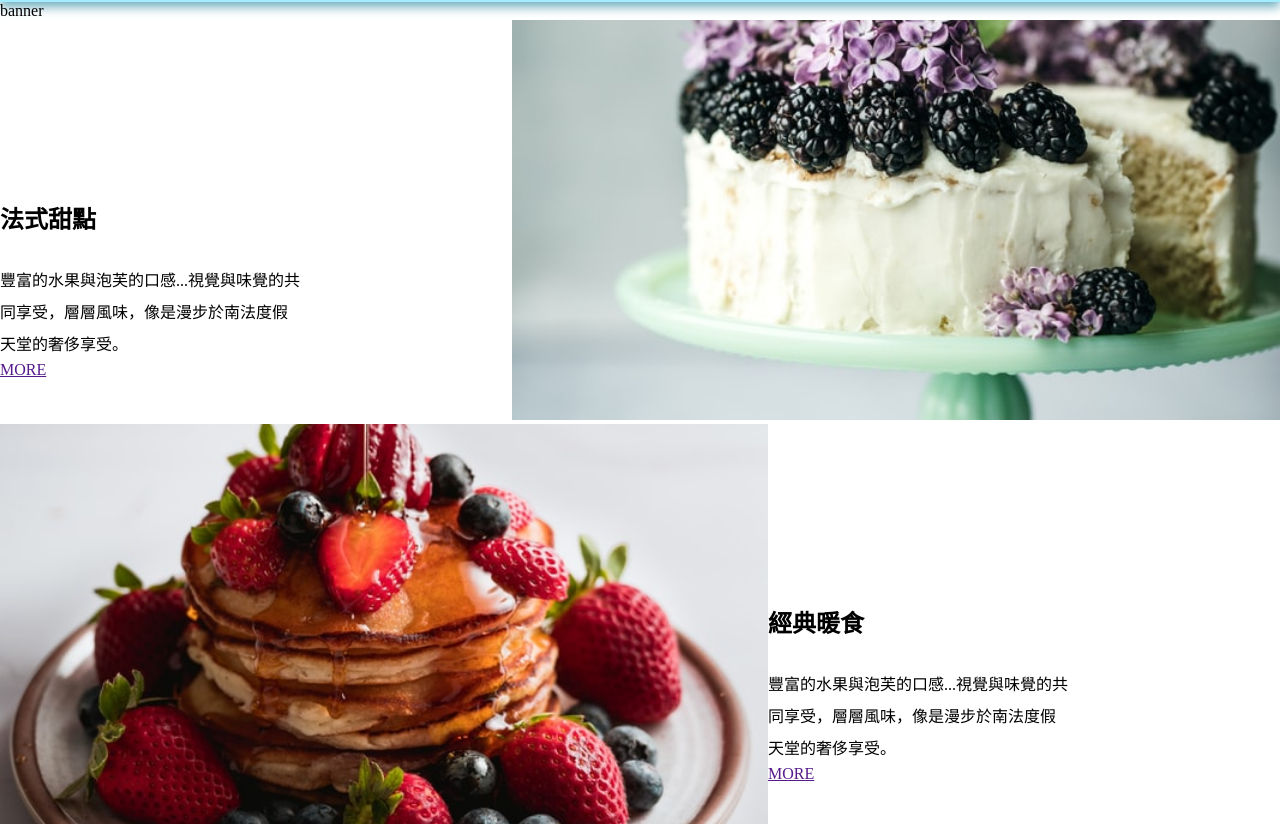
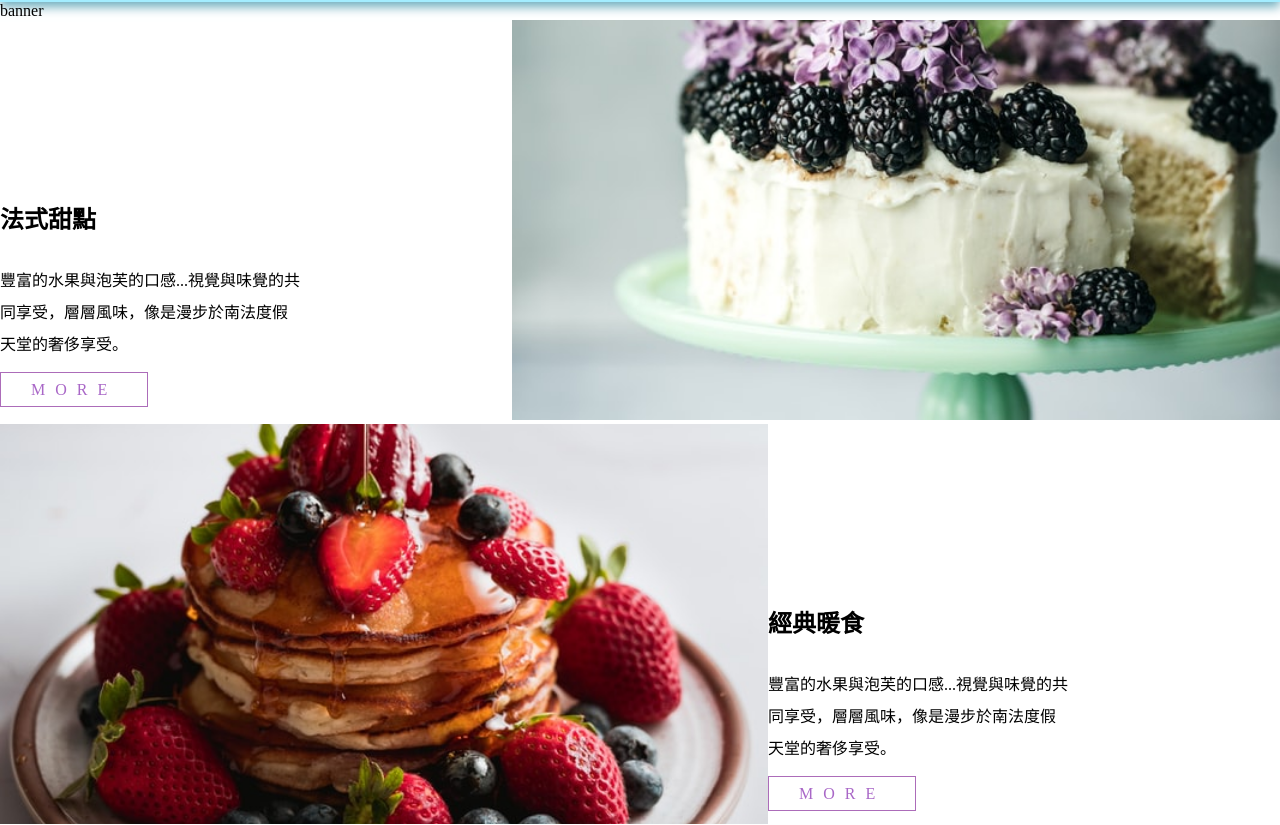
Before and after one commit to MelodyHSU/20210718_web_Dessert-shop, a plain HTML site: page index.html in a window 1280 px wide. Shown: the part 112-937 px from the top of the page. Drawn offline with Linux system fonts and the light colour scheme.

Commit message:
增加商品類型按鈕樣式

```diff
--- a/index.html
+++ b/index.html
@@ -38,7 +38,7 @@ banner
         <div class="text">
             <h1>法式甜點</h1>
             <p>豐富的水果與泡芙的口感...視覺與味覺的共同享受，層層風味，像是漫步於南法度假天堂的奢侈享受。</p>
-            <a href="">MORE</a>
+            <a href="" class="button">MORE</a>
         </div>
         <div class="pic">
             <img src="./image/product-cake.jpg" alt="甜點">
@@ -48,7 +48,7 @@ banner
         <div class="text">
             <h1>經典暖食</h1>
             <p>豐富的水果與泡芙的口感...視覺與味覺的共同享受，層層風味，像是漫步於南法度假天堂的奢侈享受。</p>
-            <a href="">MORE</a>
+            <a href="" class="button">MORE</a>
         </div>
         <div class="pic">
             <img src="./image/product-desserts.jpg" alt="熱食">
@@ -58,15 +58,18 @@ banner
         <div class="text">
             <h1>精選飲品</h1>
             <p>豐富的水果與泡芙的口感...視覺與味覺的共同享受，層層風味，像是漫步於南法度假天堂的奢侈享受。</p>
-            <a href="">MORE</a>
+            <a href="" class="button">MORE</a>
         </div>
         <div class="pic">
             <img src="./image/product-drink.jpg" alt="圖片">
         </div>
     </div>
+</section>
+
+<!-- 門市資訊 -->
 
 
-</section>
+
 
 <!-- 門市資訊 -->
 
--- a/style.css
+++ b/style.css
@@ -70,6 +70,7 @@ color: rgb(255, 161, 197);
 #products .text p {
     width: 300px;
     line-height: 2;
+    margin-bottom: 20px;
 }
 
 /* nth-child 指同一階層的第N個元素 數字 奇數odd 偶數even*/
@@ -86,3 +87,22 @@ color: rgb(255, 161, 197);
 #products >div:nth-child(2) .pic {
     grid-area: pic;
 }
+
+/* 按鈕樣式 */
+.button {
+    padding: 8px 30px;
+    /* 外框線 */
+    border: 1px solid rgb(172, 108, 185);
+    /* 底線 */
+    text-decoration: none;
+    color: rgb(169, 103, 199);
+    transition: 0.5s;
+    font-weight: 500;
+    letter-spacing: 10px;
+    transition: 0.5s;
+}
+
+.button:hover {
+    background-color: rgb(142, 18, 158);
+    color: rgb(255, 255, 255);
+}
```
